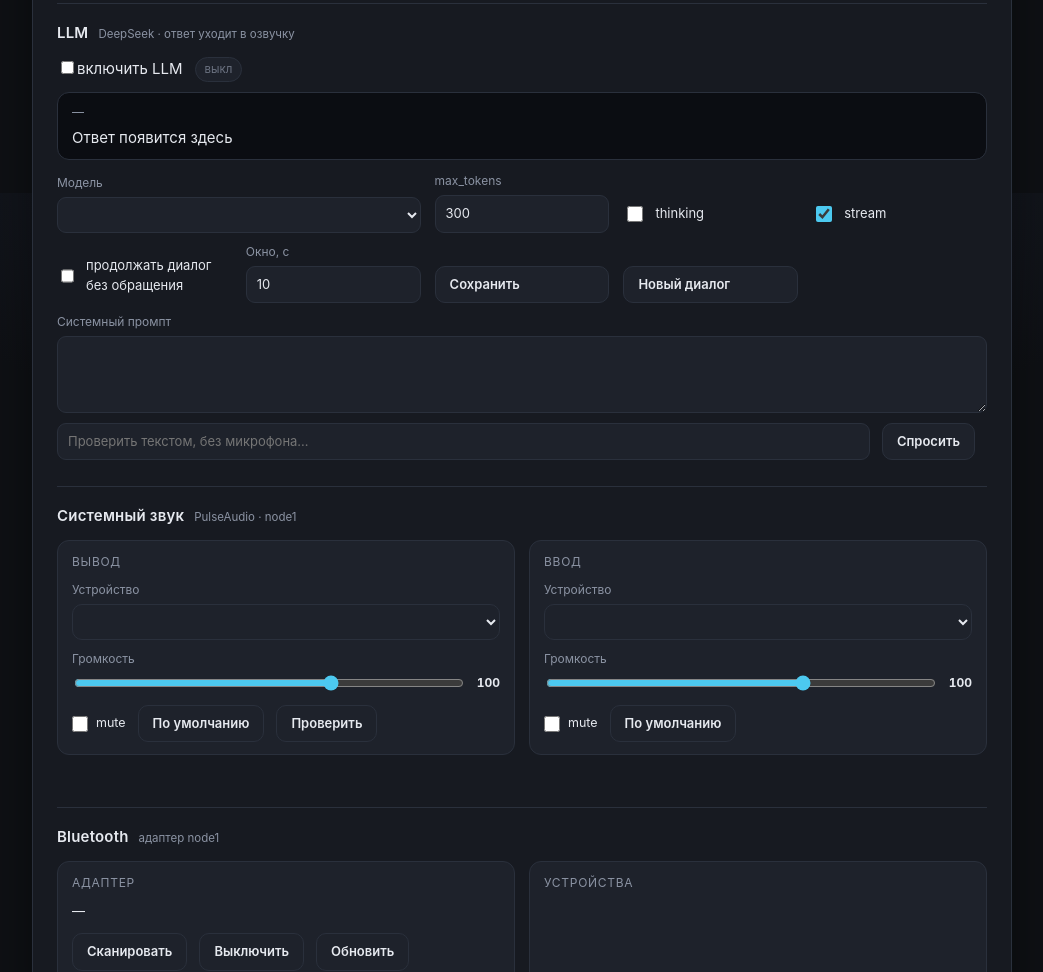
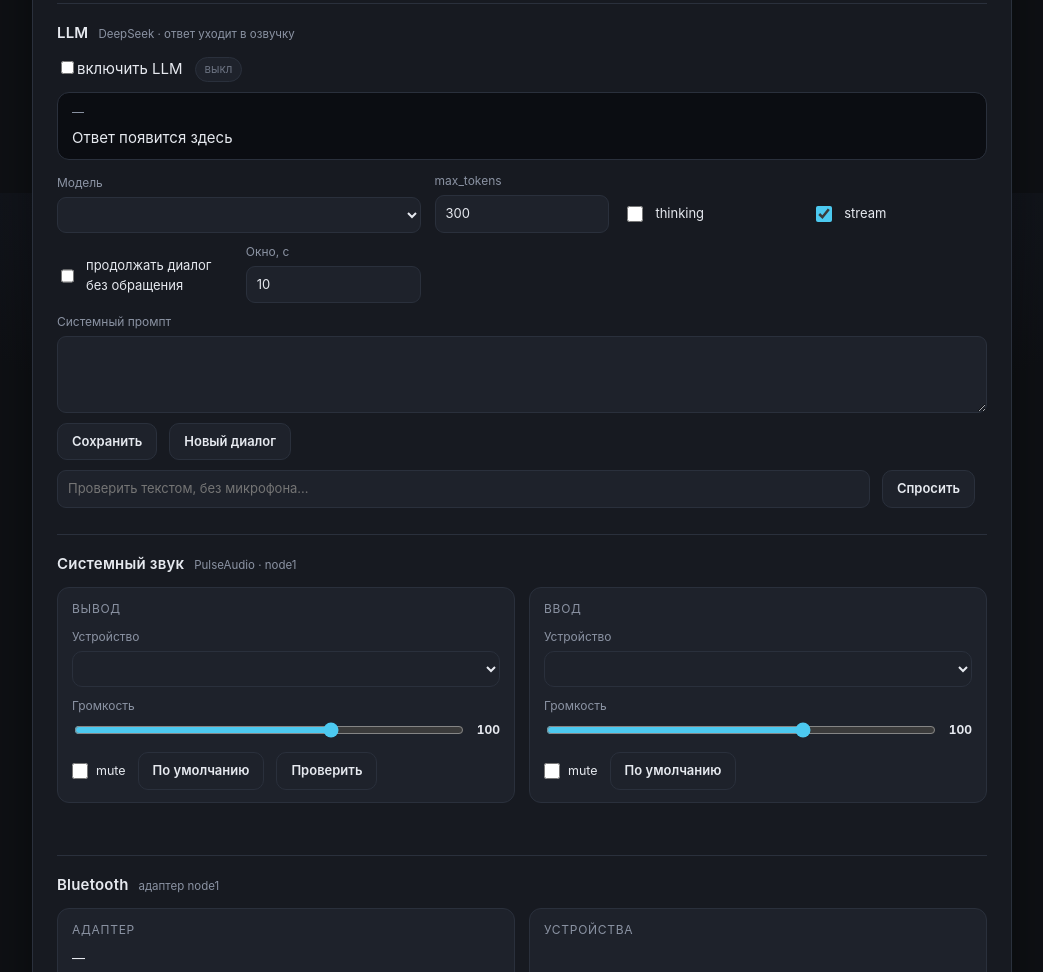
Before and after one commit to romasan/voice-service, a website: page public/index.html in a window 1280 px wide. Shown: the part 1407-2379 px from the top of the page, without its empty margins (118-1161 px from the left). Drawn offline with Linux system fonts and the light colour scheme; no server answers.

Commit message:
LLM: кнопки сохранения в конце блока, шаг max_tokens = 1

```diff
--- a/public/index.html
+++ b/public/index.html
@@ -157,12 +157,13 @@
       <div class="llm-text" id="llm-text">Ответ появится здесь</div>
     </div>
 
-    <form id="llm-form" class="formgrid">
+    <form id="llm-form">
+      <div class="formgrid">
         <label class="llm-model-label">Модель
           <select id="llm-model"></select>
         </label>
         <label>max_tokens
-        <input id="llm-max" type="number" min="16" max="8192" step="8" value="300">
+          <input id="llm-max" type="number" min="16" max="8192" step="1" value="300">
         </label>
         <label class="chk"><input id="llm-thinking" type="checkbox"><span>thinking</span></label>
         <label class="chk"><input id="llm-stream" type="checkbox" checked><span>stream</span></label>
@@ -173,14 +174,18 @@
         <label>Окно, с
           <input id="llm-follow-sec" type="number" min="3" max="60" step="1" value="10">
         </label>
-      <button type="submit" class="btn small">Сохранить</button>
-      <button type="button" class="btn small" id="llm-reset">Новый диалог</button>
-      <span id="llm-saved" class="muted small"></span>
-    </form>
+      </div>
 
       <label class="llm-prompt-label">Системный промпт
         <textarea id="llm-system" rows="3"></textarea>
       </label>
+
+      <div class="row">
+        <button type="submit" class="btn small">Сохранить</button>
+        <button type="button" class="btn small" id="llm-reset">Новый диалог</button>
+        <span id="llm-saved" class="muted small"></span>
+      </div>
+    </form>
 
     <div class="row llm-test">
       <input id="llm-test-text" type="text" placeholder="Проверить текстом, без микрофона…">
```
Lines whose indentation alone changed are shown as unchanged.
